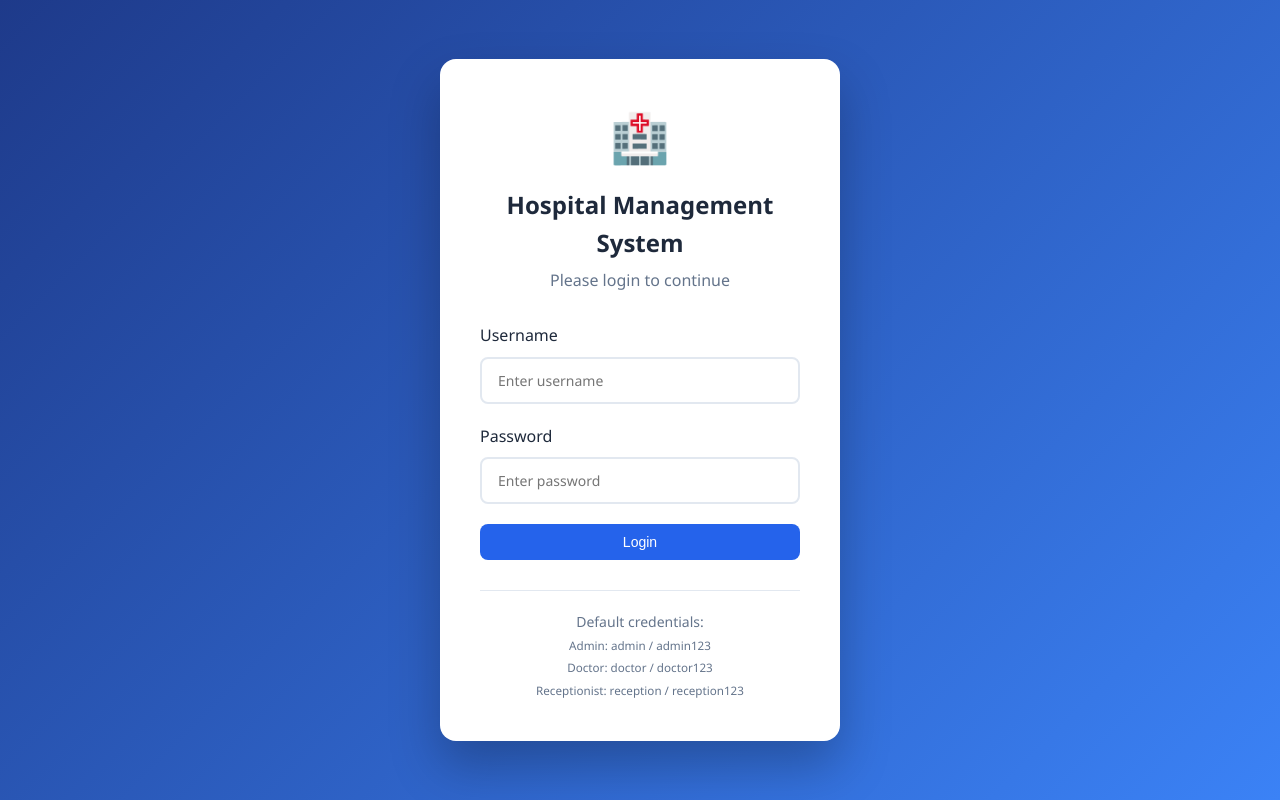
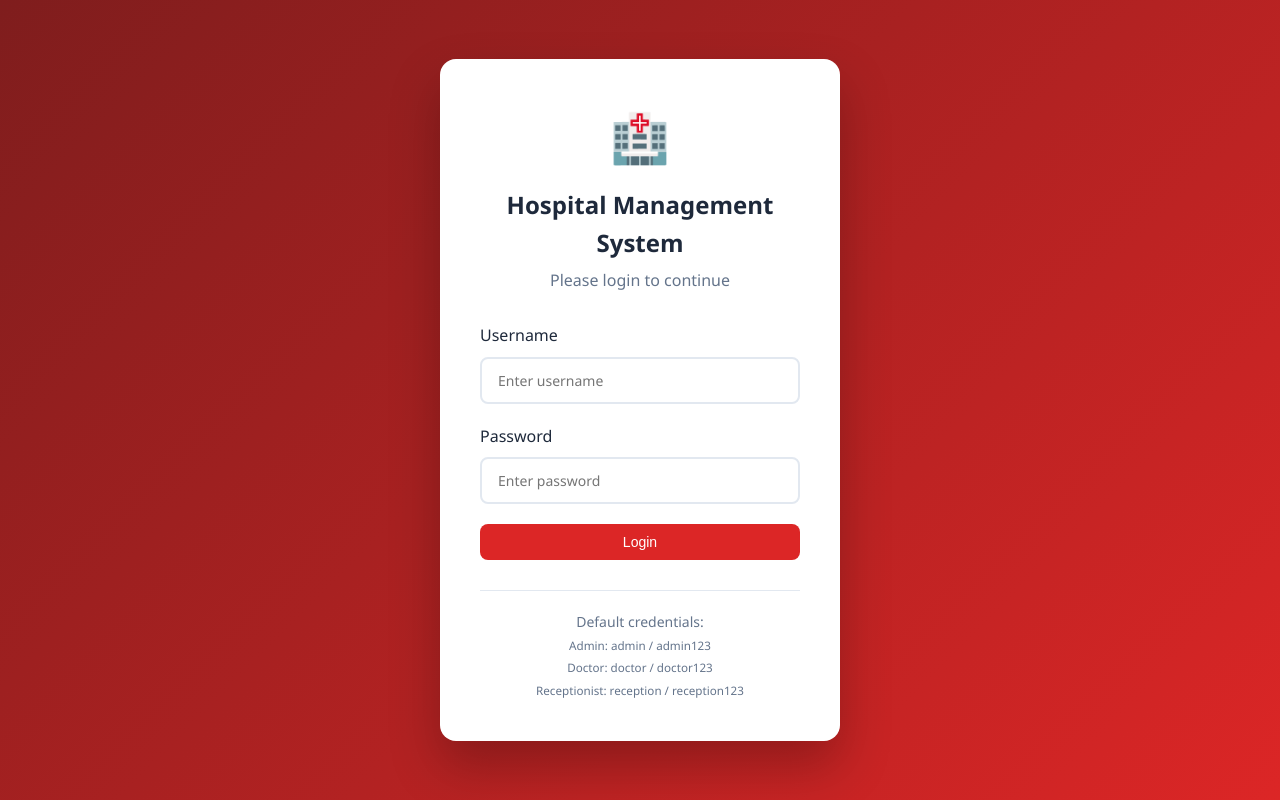
Before and after one commit to sleemkeen/hospital-management-system, a Flask app: page /login in a window 1280 px wide. Run offline with Flask 3, Linux system fonts and the light colour scheme.

Commit message:
chore change template

```diff
--- a/static/style.css
+++ b/static/style.css
@@ -1,7 +1,7 @@
 /* ===== CSS Variables ===== */
 :root {
-    --primary: #2563eb;
-    --primary-dark: #1d4ed8;
+    --primary: #dc2626;
+    --primary-dark: #b91c1c;
     --secondary: #64748b;
     --success: #22c55e;
     --danger: #ef4444;
@@ -41,7 +41,7 @@ body {
     align-items: center;
     justify-content: center;
     min-height: 100vh;
-    background: linear-gradient(135deg, #1e3a8a 0%, #3b82f6 100%);
+    background: linear-gradient(135deg, #7f1d1d 0%, #dc2626 100%);
 }
 
 .login-container {
@@ -512,8 +512,8 @@ body {
 }
 
 .status-scheduled {
-    background: #dbeafe;
-    color: #1e40af;
+    background: #fee2e2;
+    color: #991b1b;
 }
 
 .status-completed {
@@ -617,7 +617,7 @@ body {
 }
 
 .prescription-header {
-    background: linear-gradient(135deg, #1e3a8a 0%, #3b82f6 100%);
+    background: linear-gradient(135deg, #7f1d1d 0%, #dc2626 100%);
     color: var(--white);
     padding: 25px 30px;
     display: flex;
--- a/templates/base.html
+++ b/templates/base.html
@@ -41,7 +41,7 @@
     </main>
 
     <footer class="footer">
-        <p>Hospital Management System © 2024</p>
+        <p>Hospital Management System</p>
     </footer>
 </body>
 </html>
```
